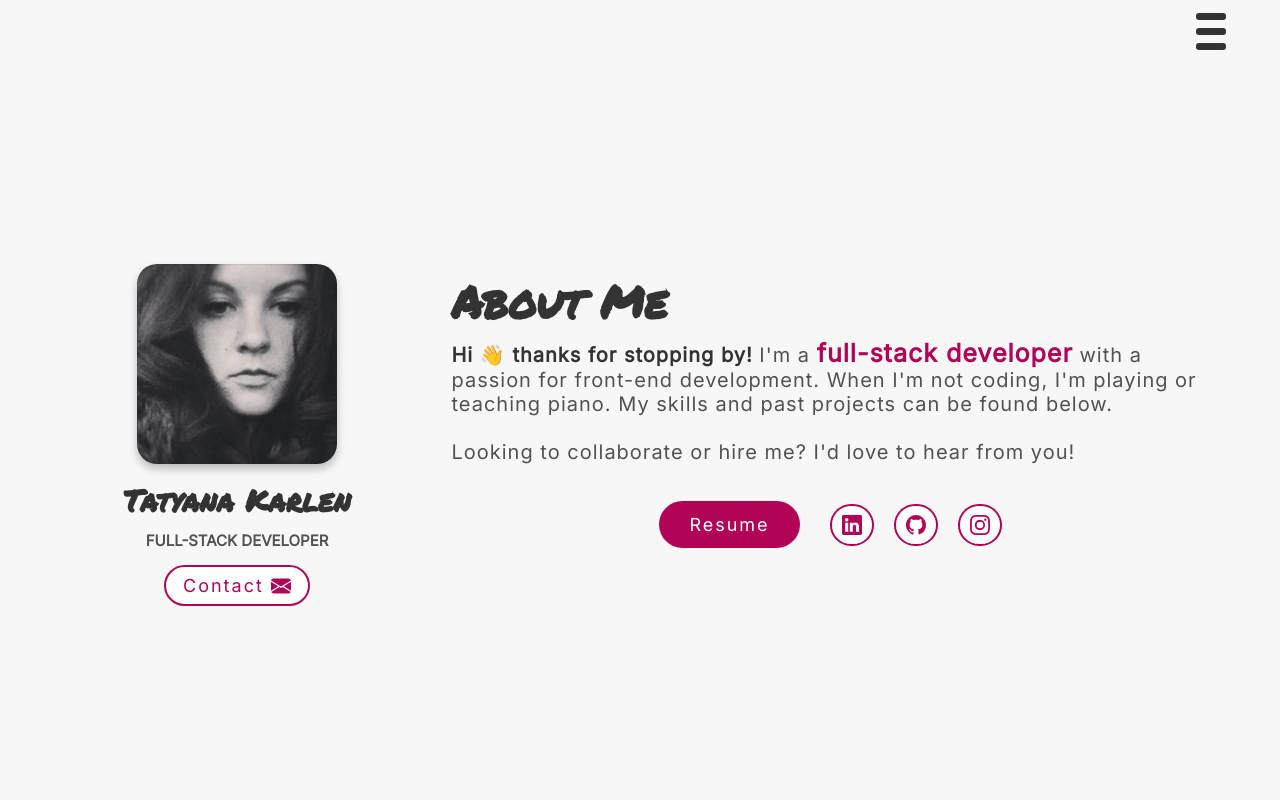
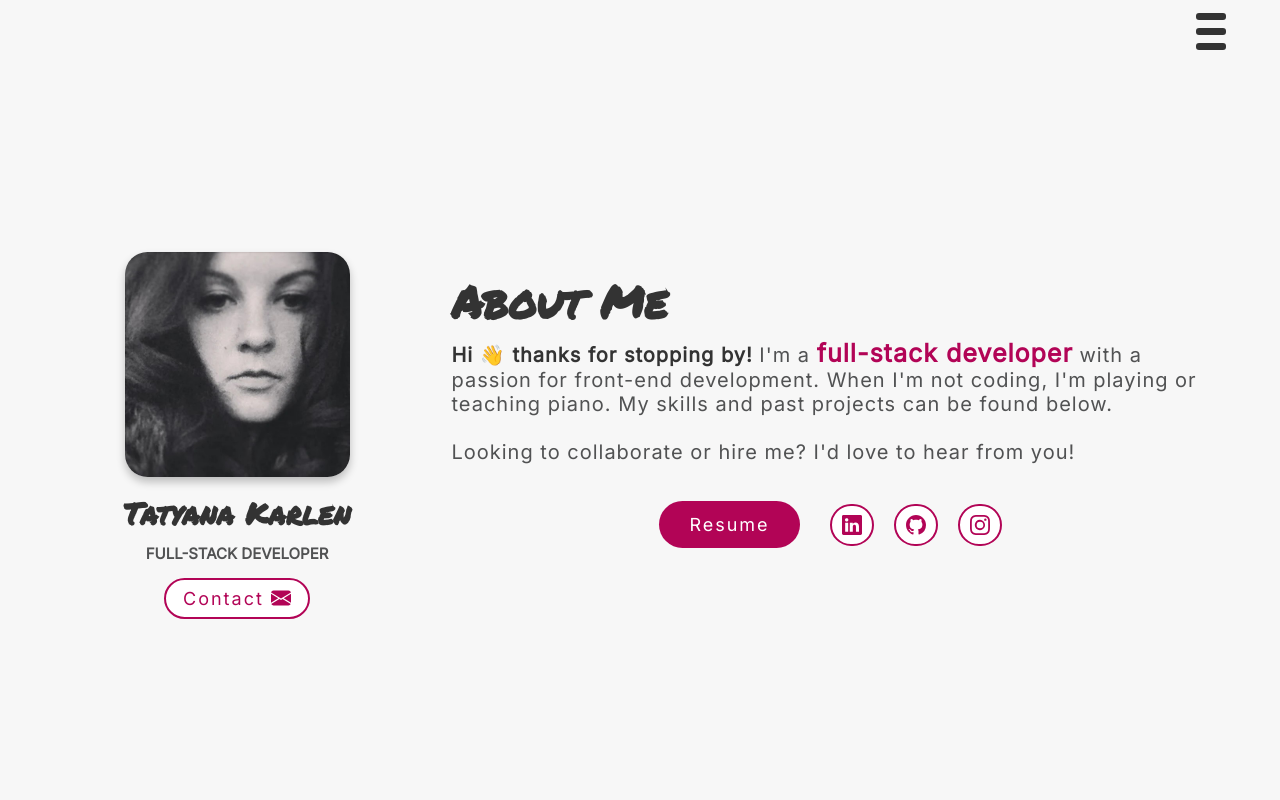
Before and after one commit to tatyanakarlen/PortfolioWebsite, a React (Create React App) app: page / in a window 1280 px wide. Shown: the top 800 px of the page. Built offline with nearby package versions, Linux system fonts and the light colour scheme.

Commit message:
img larger

```diff
--- a/src/components/Hero/Hero.css
+++ b/src/components/Hero/Hero.css
@@ -51,8 +51,8 @@
 .left-img-title-container img {
   border-radius: 10%;
   margin: 0 auto;
-  width: 200px;
-  height: 200px;
+  width: 225px;
+  height: 225px;
   box-shadow: rgb(0 0 0 / 24%) 0px 5px 8px;
 }
 
```
